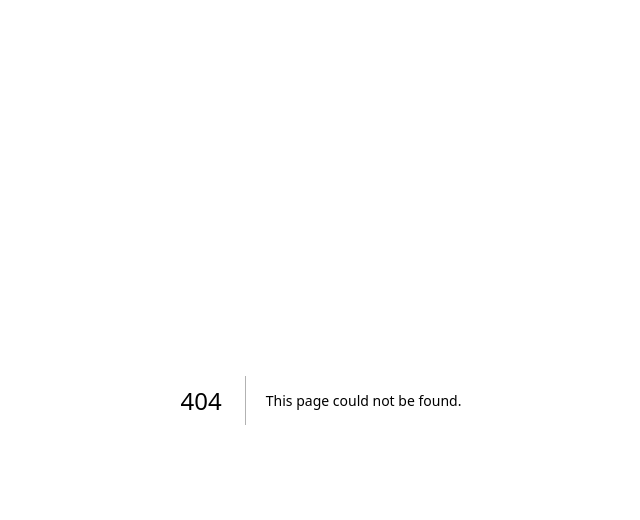
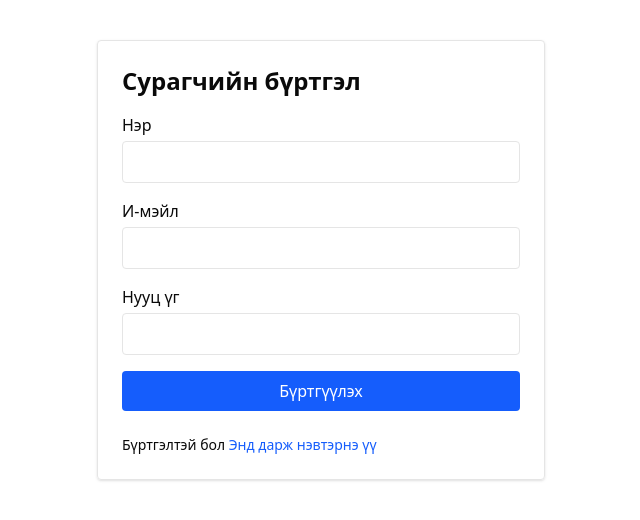
Before and after one commit to 2k1-Pinequest/Quest, a Next.js app in the folder client/: page /studentRoom/signUp in a window 1280 px wide. Before the commit this address had no page. Shown: the top 520 px of the page, without its empty margins (319-959 px from the left). Built offline with nearby package versions, Linux system fonts and the light colour scheme.

Commit message:
studentpath zassan

```diff
--- /dev/null
+++ b/client/src/app/studentRoom/signUp/page.tsx
@@ -0,0 +1,9 @@
+import StudentSignup from "@/components/auth/student/signUp";
+
+export default function Home() {
+  return (
+    <div>
+      <StudentSignup />
+    </div>
+  );
+}
--- a/client/src/components/auth/student/signIn.tsx
+++ b/client/src/components/auth/student/signIn.tsx
@@ -91,7 +91,7 @@ const StudentLogin: React.FC<StudentLoginProps> = ({ onSuccess }) => {
 
         <p className="text-sm mt-2">
           Бүртгэлгүй юу?{" "}
-          <a href="#" onClick={() => onSuccess?.()} className="text-blue-600">
+          <a href="/studentRoom/signUp" className="text-blue-600">
             Энд дарж бүртгүүлнэ үү
           </a>
         </p>
```
